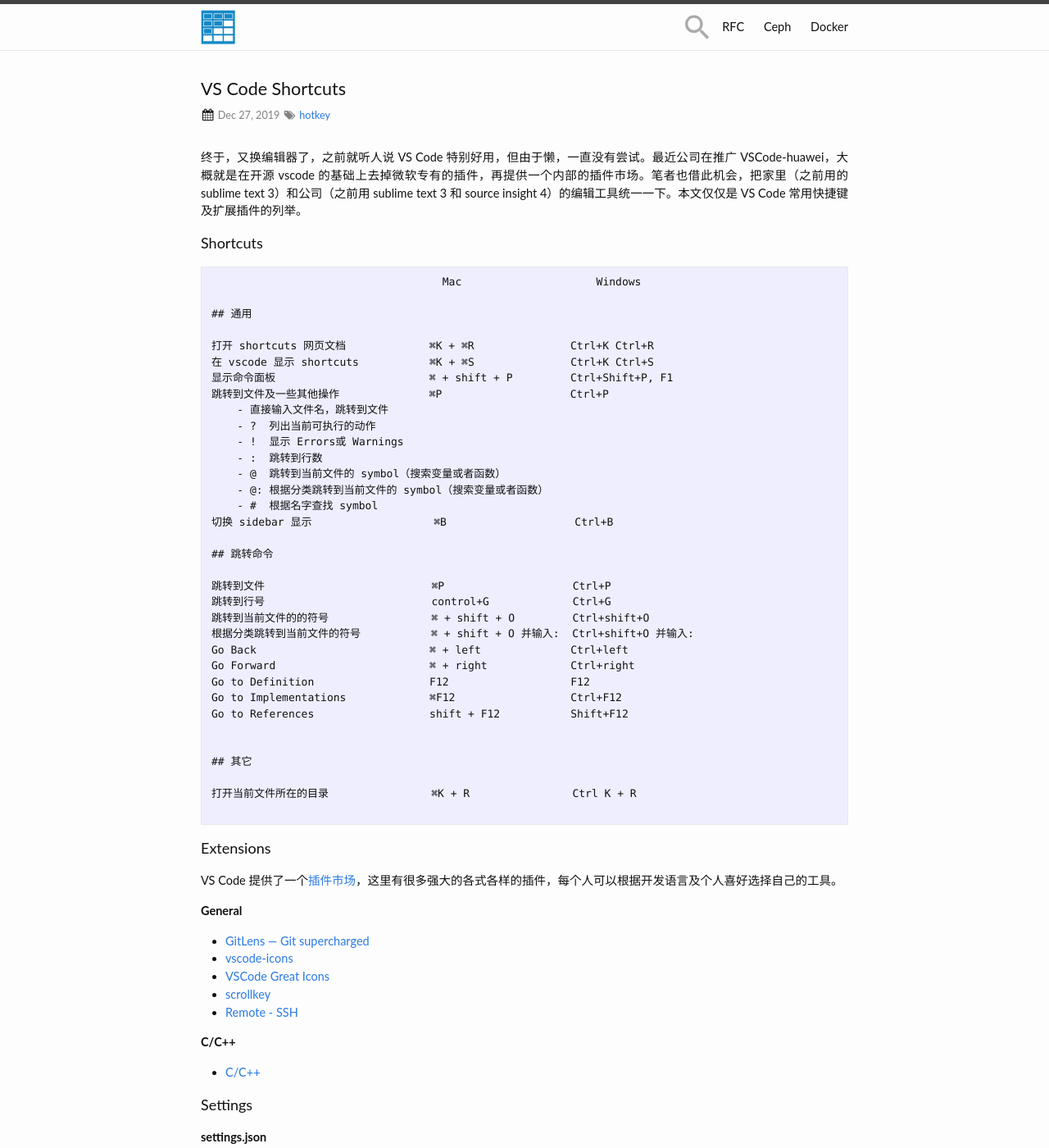
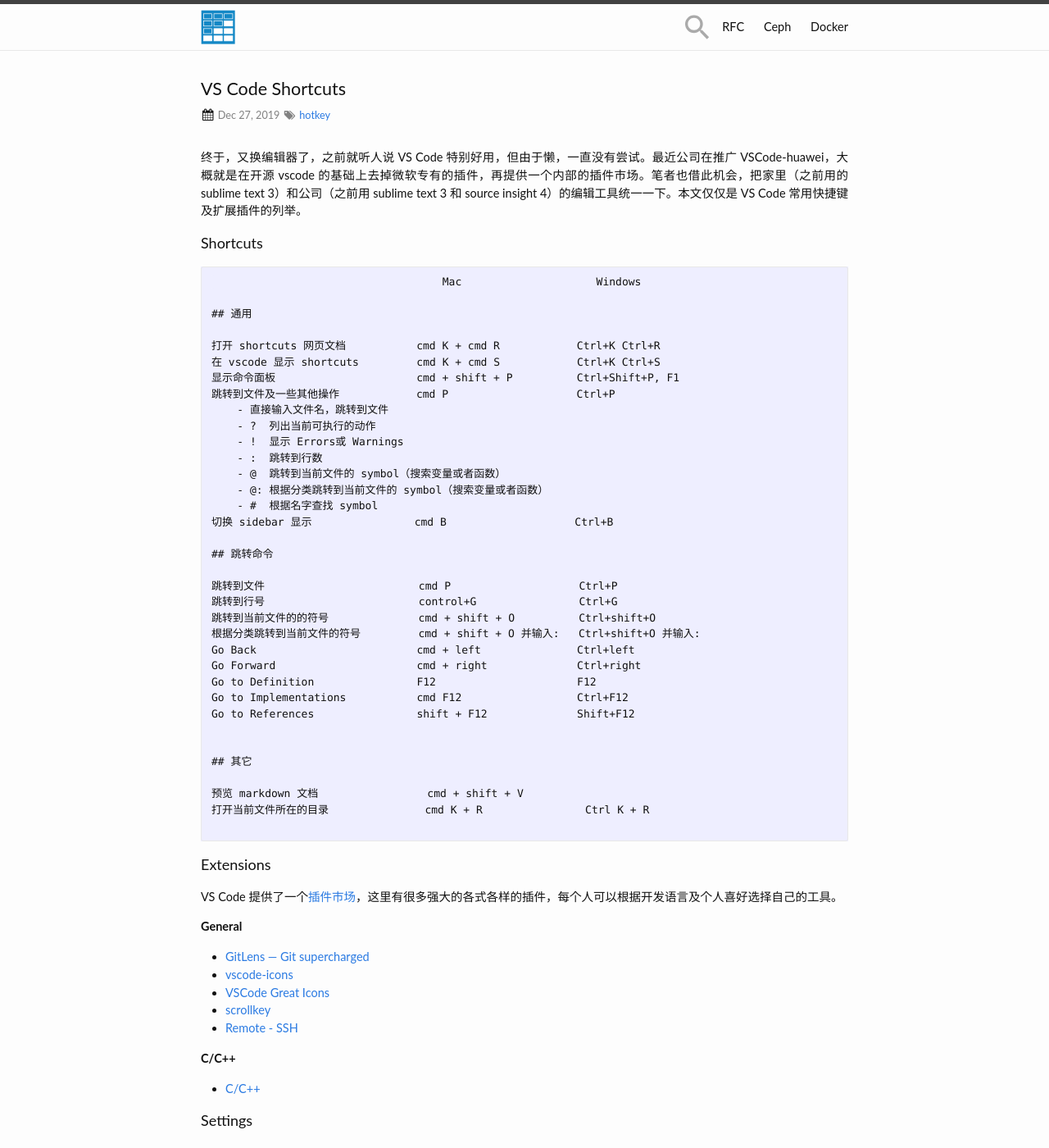
Before and after one commit to zhjwpku/zhjwpku.github.io, a Jekyll site: the page built from _posts/2019-12-27-vscode-shortcuts.md, in a window 1280 px wide and 1400 px high. Shown: the whole window at 82% size. Built offline with Jekyll 4.4.1, drawn with Linux system fonts in a browser that asks for light colours; comment, search, counter and statistics services are not loaded.

Commit message:
preview Markdown cmd + shift + V
Signed-off-by: Zhao Junwang <zhjwpku@gmail.com>

````diff
--- a/_posts/2019-12-27-vscode-shortcuts.md
+++ b/_posts/2019-12-27-vscode-shortcuts.md
@@ -10,16 +10,15 @@
 
 <h4>Shortcuts</h4>
 
-
 ```
                                     Mac                     Windows
 
 ## 通用
 
-打开 shortcuts 网页文档             ⌘K + ⌘R               Ctrl+K Ctrl+R
-在 vscode 显示 shortcuts           ⌘K + ⌘S               Ctrl+K Ctrl+S
-显示命令面板                        ⌘ + shift + P         Ctrl+Shift+P, F1
-跳转到文件及一些其他操作              ⌘P                    Ctrl+P
+打开 shortcuts 网页文档           cmd K + cmd R            Ctrl+K Ctrl+R
+在 vscode 显示 shortcuts         cmd K + cmd S            Ctrl+K Ctrl+S
+显示命令面板                      cmd + shift + P          Ctrl+Shift+P, F1
+跳转到文件及一些其他操作            cmd P                    Ctrl+P
     - 直接输入文件名，跳转到文件
     - ?  列出当前可执行的动作
     - !  显示 Errors或 Warnings
@@ -27,24 +26,25 @@
     - @  跳转到当前文件的 symbol（搜索变量或者函数）
     - @: 根据分类跳转到当前文件的 symbol（搜索变量或者函数）
     - #  根据名字查找 symbol
-切换 sidebar 显示                   ⌘B                    Ctrl+B
+切换 sidebar 显示                cmd B                    Ctrl+B
 
 ## 跳转命令
 
-跳转到文件                          ⌘P                    Ctrl+P
-跳转到行号                          control+G             Ctrl+G
-跳转到当前文件的的符号                ⌘ + shift + O         Ctrl+shift+O
-根据分类跳转到当前文件的符号           ⌘ + shift + O 并输入:  Ctrl+shift+O 并输入:
-Go Back                           ⌘ + left              Ctrl+left
-Go Forward                        ⌘ + right             Ctrl+right
-Go to Definition                  F12                   F12
-Go to Implementations             ⌘F12                  Ctrl+F12
-Go to References                  shift + F12           Shift+F12
+跳转到文件                        cmd P                    Ctrl+P
+跳转到行号                        control+G                Ctrl+G
+跳转到当前文件的的符号              cmd + shift + O          Ctrl+shift+O
+根据分类跳转到当前文件的符号         cmd + shift + O 并输入:   Ctrl+shift+O 并输入:
+Go Back                         cmd + left               Ctrl+left
+Go Forward                      cmd + right              Ctrl+right
+Go to Definition                F12                      F12
+Go to Implementations           cmd F12                  Ctrl+F12
+Go to References                shift + F12              Shift+F12
 
 
 ## 其它
 
-打开当前文件所在的目录                ⌘K + R                Ctrl K + R
+预览 markdown 文档                 cmd + shift + V
+打开当前文件所在的目录               cmd K + R                Ctrl K + R
 
 ```
 
````
